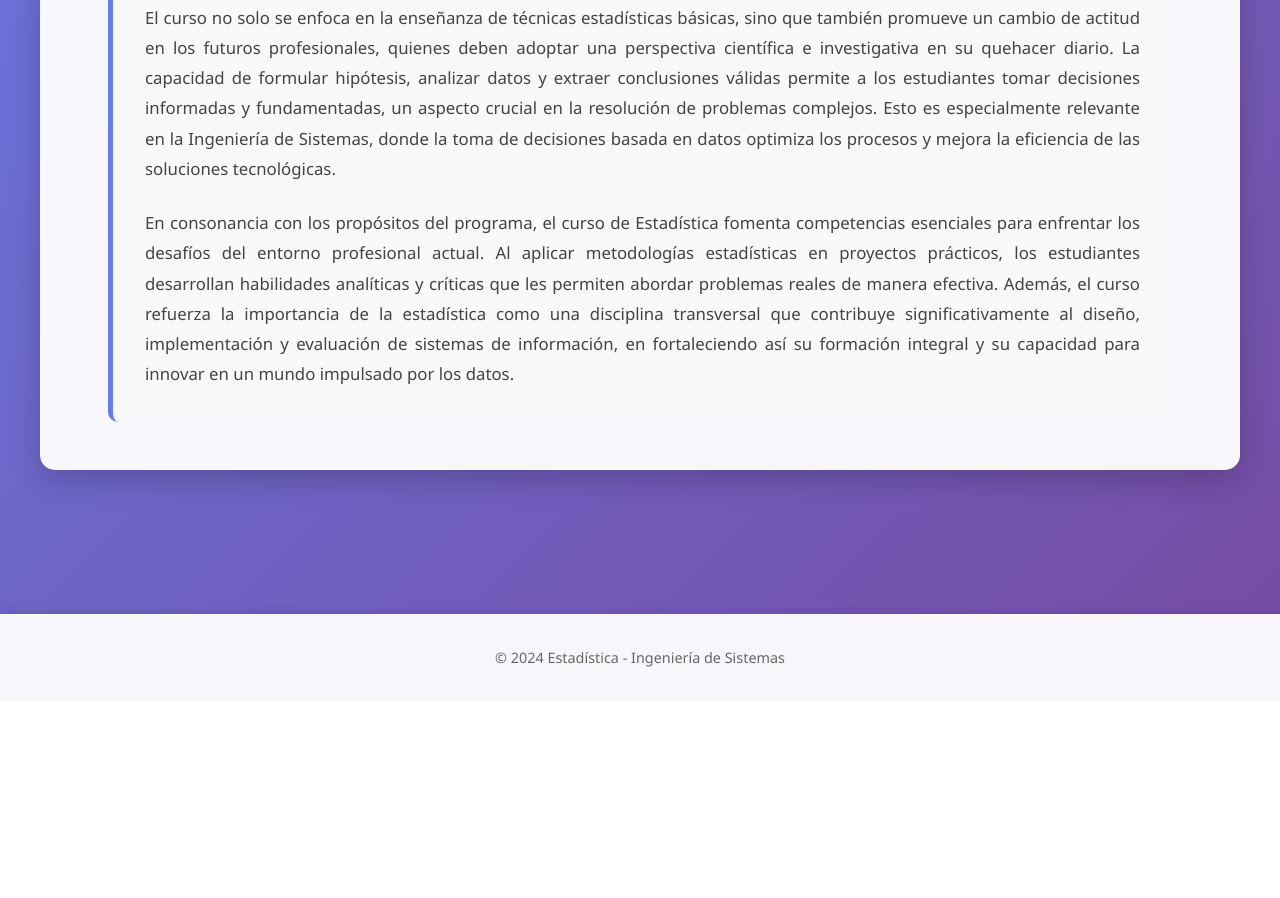
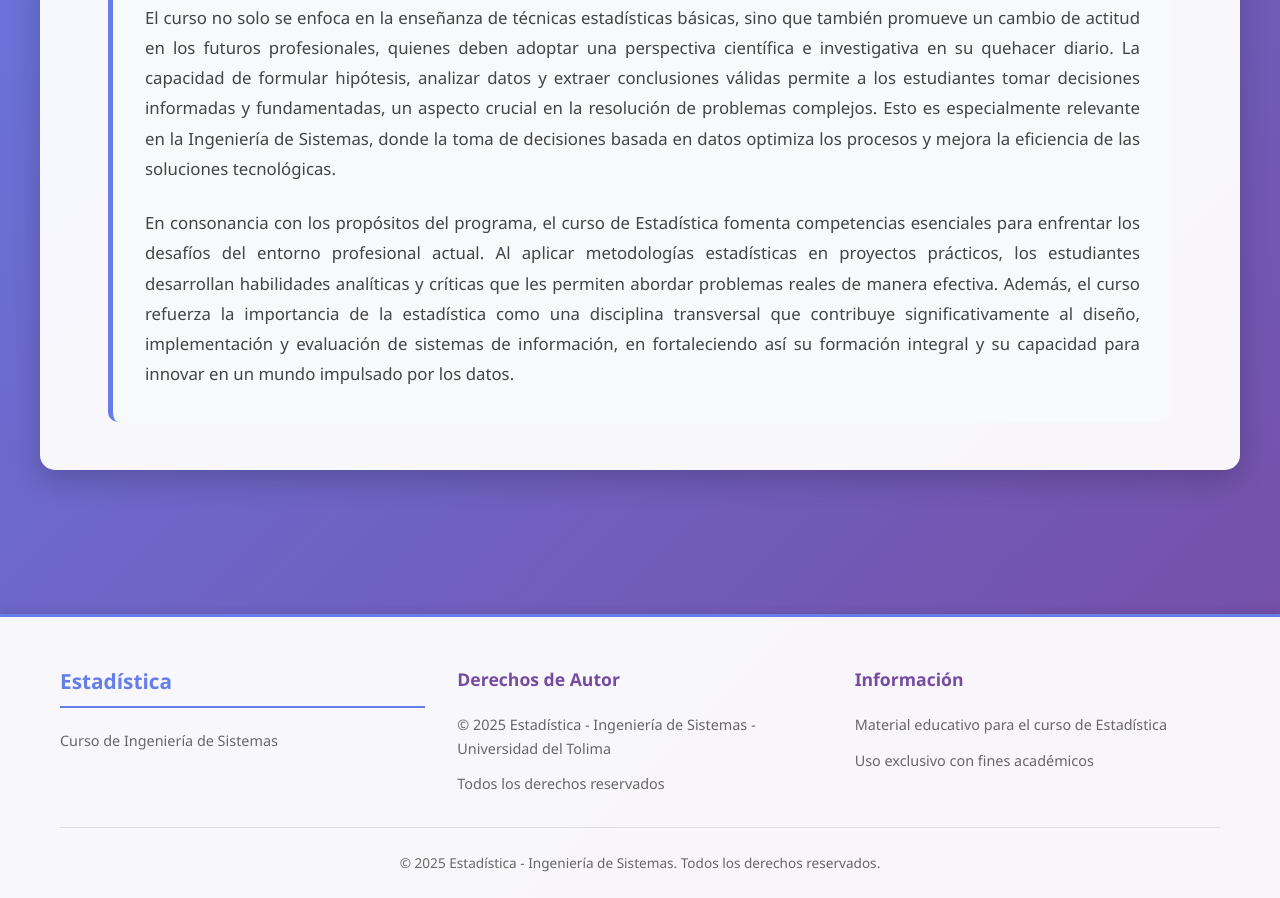
Before and after one commit to edwin1329/estadistica, a plain HTML site: page index.html in a window 1280 px wide. Shown: the part 695-1593 px from the top of the page. Before the commit the page ends 1396 px from the top, so only its background shows below. Drawn offline with Linux system fonts and the light colour scheme.

Commit message:
agregar derechos de autor

```diff
--- a/index.html
+++ b/index.html
@@ -457,7 +457,25 @@
 
     <footer>
         <div class="container">
-            <p>&copy; 2024 Estadística - Ingeniería de Sistemas</p>
+            <div class="footer-content">
+                <div class="footer-section">
+                    <h3>Estadística</h3>
+                    <p>Curso de Ingeniería de Sistemas</p>
+                </div>
+                <div class="footer-section">
+                    <h4>Derechos de Autor</h4>
+                    <p>&copy; 2025 Estadística - Ingeniería de Sistemas - Universidad del Tolima</p>
+                    <p>Todos los derechos reservados</p>
+                </div>
+                <div class="footer-section">
+                    <h4>Información</h4>
+                    <p>Material educativo para el curso de Estadística</p>
+                    <p>Uso exclusivo con fines académicos</p>
+                </div>
+            </div>
+            <div class="footer-bottom">
+                <p>&copy; 2025 Estadística - Ingeniería de Sistemas. Todos los derechos reservados.</p>
+            </div>
         </div>
     </footer>
 
--- a/styles.css
+++ b/styles.css
@@ -666,15 +666,61 @@ main {
 /* Footer */
 footer {
     background: rgba(255, 255, 255, 0.95);
-    text-align: center;
-    padding: 2rem 0;
+    padding: 3rem 0 1.5rem;
     margin-top: 3rem;
     box-shadow: 0 -2px 10px rgba(0, 0, 0, 0.1);
+    border-top: 3px solid #667eea;
 }
 
-footer p {
+.footer-content {
+    display: grid;
+    grid-template-columns: repeat(auto-fit, minmax(250px, 1fr));
+    gap: 2rem;
+    margin-bottom: 2rem;
+    text-align: left;
+}
+
+.footer-section {
+    display: flex;
+    flex-direction: column;
+    gap: 0.8rem;
+}
+
+.footer-section h3 {
+    color: #667eea;
+    font-size: 1.3rem;
+    font-weight: 700;
+    margin-bottom: 0.5rem;
+    border-bottom: 2px solid #667eea;
+    padding-bottom: 0.5rem;
+}
+
+.footer-section h4 {
+    color: #764ba2;
+    font-size: 1.1rem;
+    font-weight: 600;
+    margin-bottom: 0.5rem;
+}
+
+.footer-section p {
     color: #666;
     font-size: 0.9rem;
+    line-height: 1.6;
+    margin: 0;
+}
+
+.footer-bottom {
+    text-align: center;
+    padding-top: 1.5rem;
+    border-top: 1px solid #e0e0e0;
+    margin-top: 1.5rem;
+}
+
+.footer-bottom p {
+    color: #666;
+    font-size: 0.85rem;
+    font-weight: 500;
+    margin: 0;
 }
 
 /* Responsive Design */
@@ -805,6 +851,21 @@ footer p {
         font-size: 0.9rem;
     }
 
+    .footer-content {
+        grid-template-columns: 1fr;
+        text-align: center;
+        gap: 1.5rem;
+    }
+
+    .footer-section {
+        align-items: center;
+    }
+
+    .footer-section h3,
+    .footer-section h4 {
+        text-align: center;
+    }
+
     .video-title {
         font-size: 1rem;
     }
```
